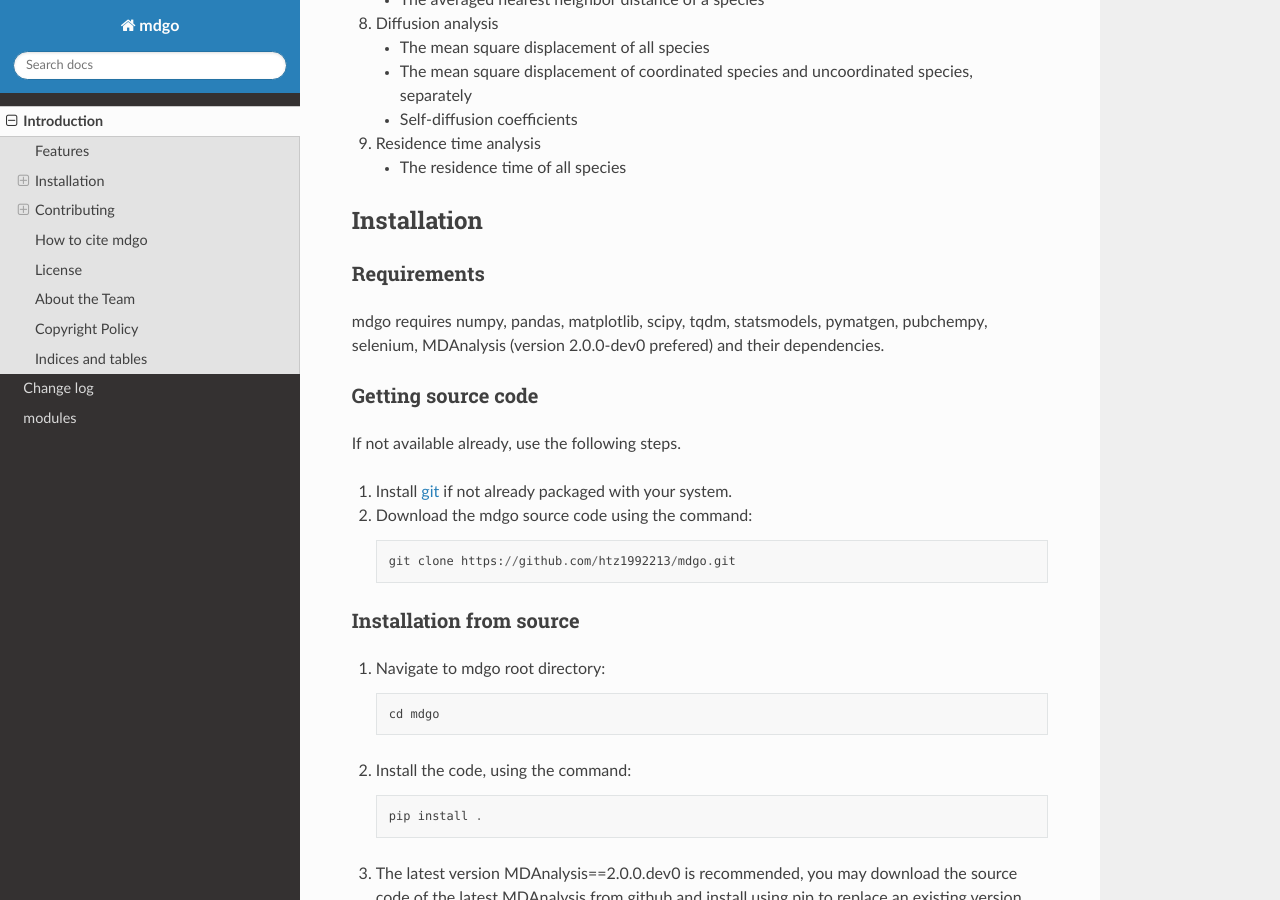
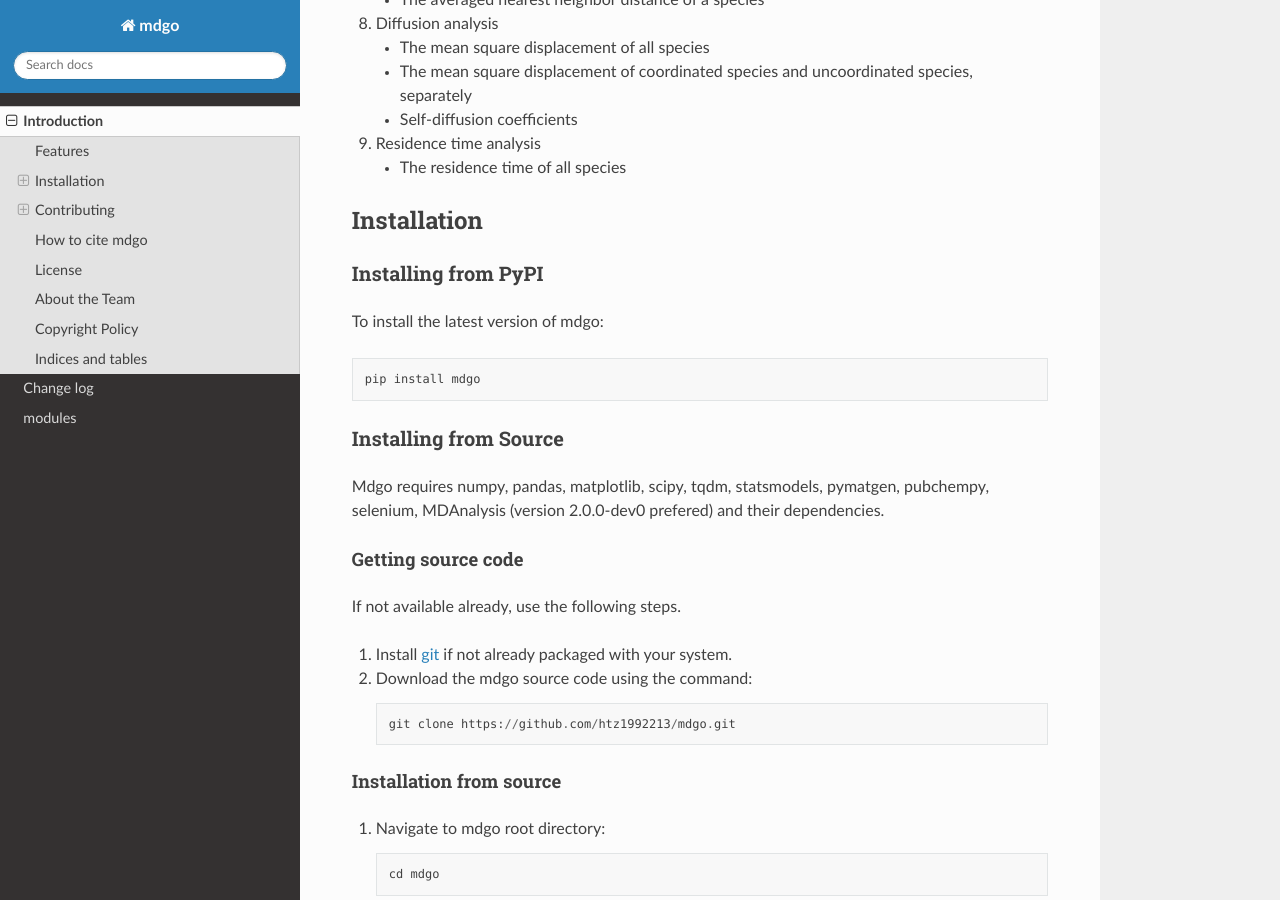
Before and after one commit to HouGroup/mdgo, a Sphinx documentation site: the page built from docs/source/introduction.rst, in a window 1280 px wide and 900 px high, scrolled down 1284 px. Built offline with Sphinx 7.4.7 and the Read the Docs theme 2.0.0, drawn with Linux system fonts in a browser that asks for light colours.

Commit message:
update doc format

```diff
--- a/docs/source/introduction.rst
+++ b/docs/source/introduction.rst
@@ -1,10 +1,10 @@
 Introduction
-============
+************
 
 Welcome to the documentation site for mdgo! Mdgo is an python toolkit for classical molecualr dynamics (MD) simulation setup and results analysis, especially for electrolyte systems. The purpose of making this package is for supporting a high-throughput workflow for screening novel electrolytes for battery use. Currently, the package is under active development.
 
 Features
-------------
+========
 
 #. Retriving compound structure and information from PubChem
 
@@ -97,11 +97,19 @@ Features
 
 
 Installation
-------------
+============
 
-Requirements
-^^^^^^^^^^^^
-mdgo requires numpy, pandas, matplotlib, scipy, tqdm, statsmodels, pymatgen, pubchempy, selenium, MDAnalysis (version 2.0.0-dev0 prefered) and their dependencies.
+Installing from PyPI
+--------------------
+
+To install the latest version of mdgo::
+
+    pip install mdgo
+
+Installing from Source
+----------------------
+
+Mdgo requires numpy, pandas, matplotlib, scipy, tqdm, statsmodels, pymatgen, pubchempy, selenium, MDAnalysis (version 2.0.0-dev0 prefered) and their dependencies.
 
 Getting source code
 ^^^^^^^^^^^^^^^^^^^
@@ -139,26 +147,26 @@ Installation in development mode
 3. The latest version MDAnalysis==2.0.0.dev0 is recommended, you may download the source code of the latest MDAnalysis from github and install using pip to replace an existing version.
 
 Contributing
-------------
+============
 
 Reporting bugs
-^^^^^^^^^^^^^^
+--------------
 
 Please report any bugs and issues at mdgo's
 `Github Issues page <https://github.com/htz1992213/mdgo/issues>`_.
 
 Developing new functionality
-^^^^^^^^^^^^^^^^^^^^^^^^^^^^
+----------------------------
 
 You may submit new code/bugfixes by sending a pull request to the mdgo's github repository.
 
 How to cite mdgo
-----------------
+================
 
 pending...
 
 License
--------
+=======
 
 Mdgo is released under the MIT License. The terms of the license are as
 follows:
@@ -166,12 +174,12 @@ follows:
 .. literalinclude:: ../../LICENSE.rst
 
 About the Team
---------------
+==============
 
 Tingzheng Hou started mdgo in 2020 under the supervision of Prof. Kristin Persson at University of California, berkeley.
 
 Copyright Policy
-----------------
+================
 
 The following banner should be used in any source code file
 to indicate the copyright and license terms::
@@ -180,7 +188,7 @@ to indicate the copyright and license terms::
     # Distributed under the terms of the MIT License.
 
 Indices and tables
-------------------
+==================
 
 * :ref:`genindex`
 * :ref:`modindex`
```
Also changed, not shown: README.md (+1 -1 lines).
